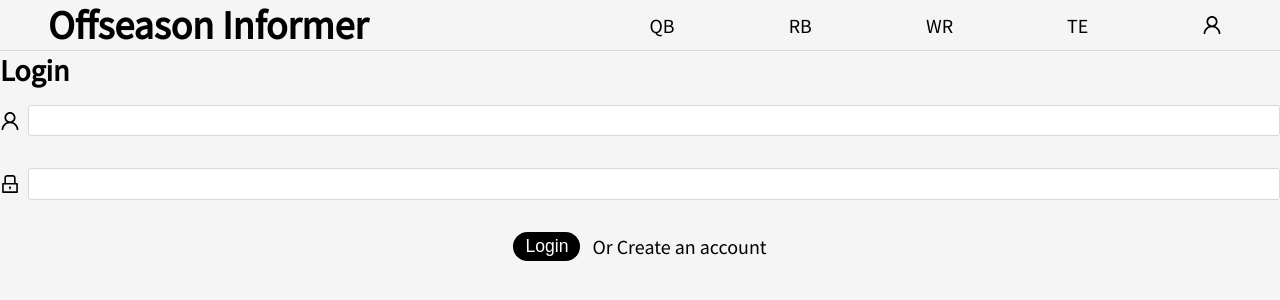
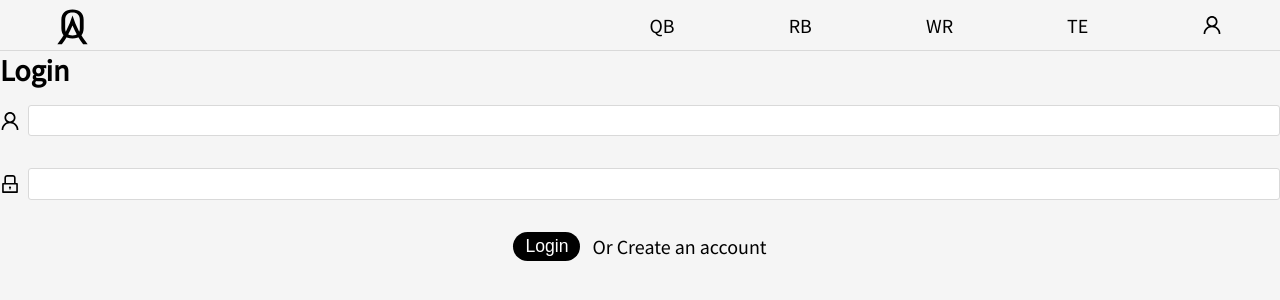
Before and after one commit to duncanmatt/fantasy-football, a Next.js app: page /Login in a window 1280 px wide. Shown: the top 300 px of the page. Built offline with nearby package versions, Linux system fonts and the light colour scheme.

Commit message:
nav with logo

```diff
--- a/src/components/Nav.jsx
+++ b/src/components/Nav.jsx
@@ -1,14 +1,15 @@
-import { useState } from "react";
-
-import Link from "next/link";
-import { Divider } from "antd";
+import Link from 'next/link';
+import { Divider } from 'antd';
+import { useState } from 'react';
+import Image from 'next/image';
+import logo from '../../public/logo.svg';
 import {
 	MenuOutlined,
 	UserOutlined,
 	CloseOutlined,
 	RightOutlined,
-} from "@ant-design/icons";
-import styles from "../styles/Nav.module.css";
+} from '@ant-design/icons';
+import styles from '../styles/Nav.module.css';
 
 function MobileNav() {
 	const [menuOpen, setMenuOpen] = useState(false);
@@ -20,29 +21,36 @@ function MobileNav() {
 			{menuOpen ? (
 				<>
 					<div className={styles.mobile}>
-            <Link href="/">
-              <h1>Offseason Informer</h1>
+						<Link href='/'>
+							<Image
+								src={logo}
+								alt='Offseason Adviser'
+								width={50}
+								height={50}
+							/>
 						</Link>
 						<span className={styles.actions}>
-              <Link href="/Login" className={styles.login}></Link>
+							<Link
+								href='/Login'
+								className={styles.login}></Link>
 							<CloseOutlined onClick={showMenu} />
 						</span>
 					</div>
 					<nav className={styles.menu}>
 						<span className={styles.mobileLinks}>
-              <Link href="/QBs">
+							<Link href='/QBs'>
 								QUARTER BACKS <RightOutlined />
 							</Link>
 							<Divider />
-              <Link href="/RBs">
+							<Link href='/RBs'>
 								RUNNING BACKS <RightOutlined />
 							</Link>
 							<Divider />
-              <Link href="/WRs">
+							<Link href='/WRs'>
 								WIDE RECEIVERS <RightOutlined />
 							</Link>
 							<Divider />
-              <Link href="/TEs">
+							<Link href='/TEs'>
 								TIGHT ENDS <RightOutlined />
 							</Link>
 							<Divider />
@@ -51,11 +59,18 @@ function MobileNav() {
 				</>
 			) : (
 				<div className={styles.mobile}>
-          <Link href="/">
-            <h1>Offseason Informer</h1>
+					<Link href='/'>
+						<Image
+							src={logo}
+							alt='Offseason Adviser'
+							width={50}
+							height={50}
+						/>
 					</Link>
 					<span className={styles.actions}>
-            <Link href="/Login" className={styles.login}>
+						<Link
+							href='/Login'
+							className={styles.login}>
 							<UserOutlined />
 						</Link>
 						<MenuOutlined onClick={showMenu} />
@@ -69,19 +84,26 @@ function MobileNav() {
 const Nav = () => {
 	return (
 		<>
-      <header className="header-wrapper">
-        <div className="header-content">
+			<header className='header-wrapper'>
+				<div className='header-content'>
 					<MobileNav />
 					<div className={styles.desktop}>
-            <Link className={styles.title} href="/">
-              <h1>Offseason Informer</h1>
+						<Link
+							className={styles.title}
+							href='/'>
+							<Image
+								src={logo}
+								alt='Offseason Adviser'
+								width={50}
+								height={50}
+							/>
 						</Link>
 						<nav className={styles.links}>
-              <Link href="/QBs">QB</Link>
-              <Link href="/RBs">RB</Link>
-              <Link href="/WRs">WR</Link>
-              <Link href="/TEs">TE</Link>
-              <Link href="/Login">
+							<Link href='/QBs'>QB</Link>
+							<Link href='/RBs'>RB</Link>
+							<Link href='/WRs'>WR</Link>
+							<Link href='/TEs'>TE</Link>
+							<Link href='/Login'>
 								<UserOutlined />
 							</Link>
 						</nav>
```
Lines whose indentation alone changed are shown as unchanged.
